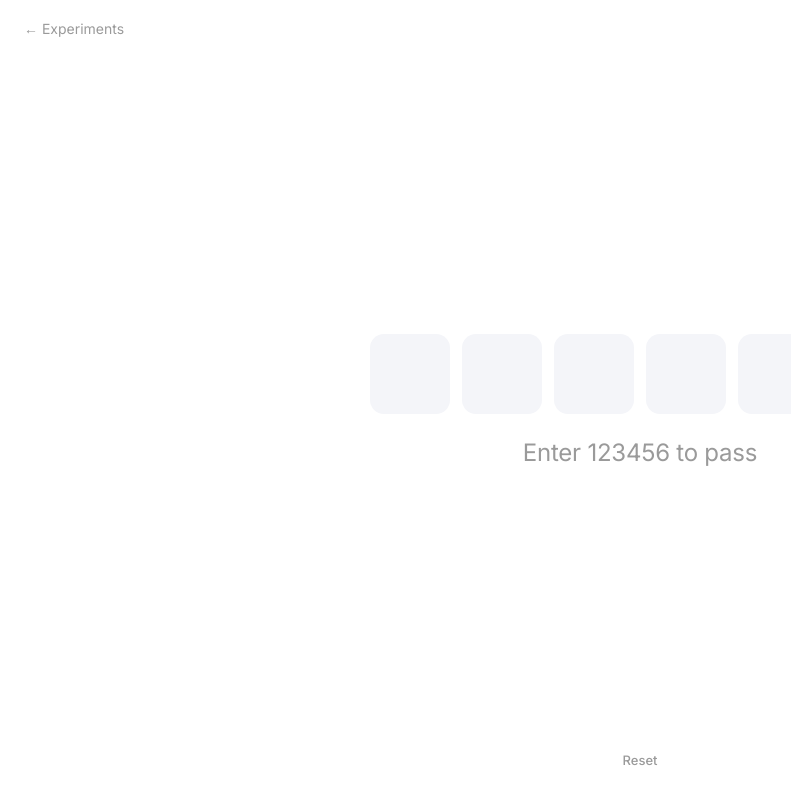
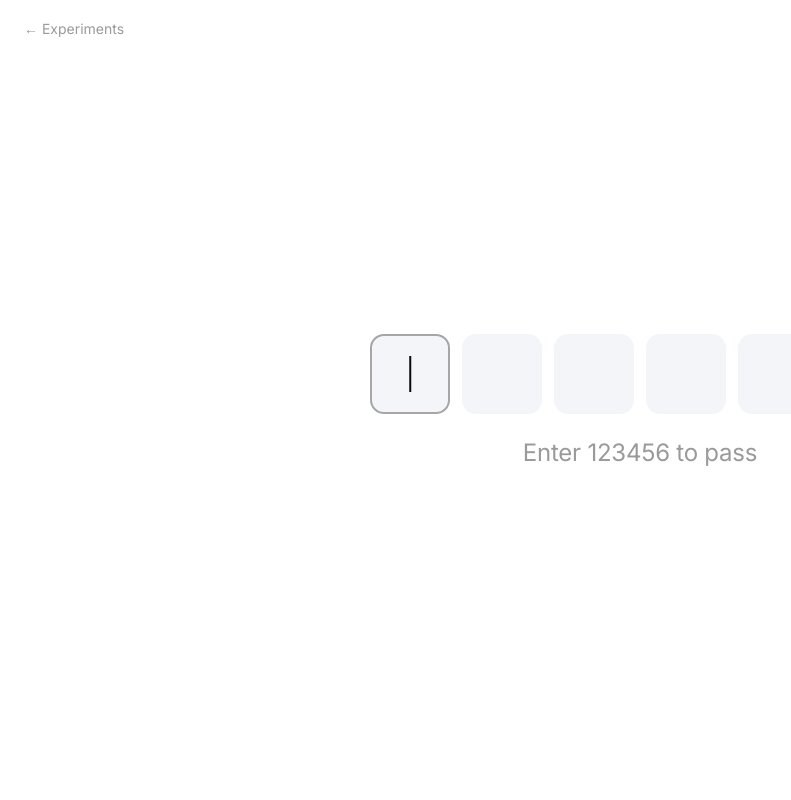
Before and after one commit to taruno2r/experiments, a plain HTML site: page otp-input/index.html in a window 1280 px wide. Shown: the whole page, without its empty margins (0-791 px from the left). Drawn offline with Linux system fonts and the light colour scheme.

Commit message:
OTP input: autofocus first box, remove Reset button, darker boxes in gallery preview
Co-Authored-By: Claude Opus 5.5 <noreply@anthropic.com>

```diff
--- a/otp-input/index.html
+++ b/otp-input/index.html
@@ -197,21 +197,6 @@
     letter-spacing: -0.01em;
   }
 
-  .reset {
-    position: fixed;
-    bottom: 24px;
-    left: 50%;
-    transform: translateX(-50%);
-    background: none;
-    border: 0;
-    color: var(--hint);
-    font: 500 13px "Inter", system-ui, sans-serif;
-    cursor: pointer;
-    padding: 8px 12px;
-    border-radius: 8px;
-  }
-  .reset:hover { color: var(--text); background: rgba(0,0,0,0.04); }
-
   .back {
     position: fixed;
     top: 20px;
@@ -223,11 +208,10 @@
   .back:hover { color: var(--text); }
 
   /* Inside the gallery preview: no site chrome, and boxes small enough to fit the card. */
-  .embedded .back,
-  .embedded .reset { display: none; }
+  .embedded .back { display: none; }
   .embedded, .embedded body { overflow: hidden; }
   .embedded body { background: transparent; }
-  .embedded { --box: 32px; --gap: 9px; }
+  .embedded { --box: 32px; --gap: 9px; --box-bg: #ececef; }
   .embedded .otp__hint { font-size: 13px; }
 
   @media (prefers-reduced-motion: reduce) {
@@ -246,8 +230,6 @@
   <p class="otp__hint" id="otp-hint">Enter 123456 to pass</p>
   <div class="sr-only" aria-live="polite" id="otp-status" style="position:absolute;width:1px;height:1px;overflow:hidden;clip:rect(0 0 0 0)"></div>
 </div>
-
-<button class="reset" id="reset" type="button">Reset</button>
 
 <script>
   const LENGTH = 6;
@@ -448,7 +430,10 @@
     setState("idle");
     inputs[0].focus();
   }
-  document.getElementById("reset").addEventListener("click", reset);
+
+  // Ready to type straight away — except as a gallery preview, where focus
+  // would show a caret in the thumbnail and pull focus from the gallery.
+  if (!document.documentElement.classList.contains("embedded")) inputs[0].focus();
 </script>
 </body>
 </html>
```
